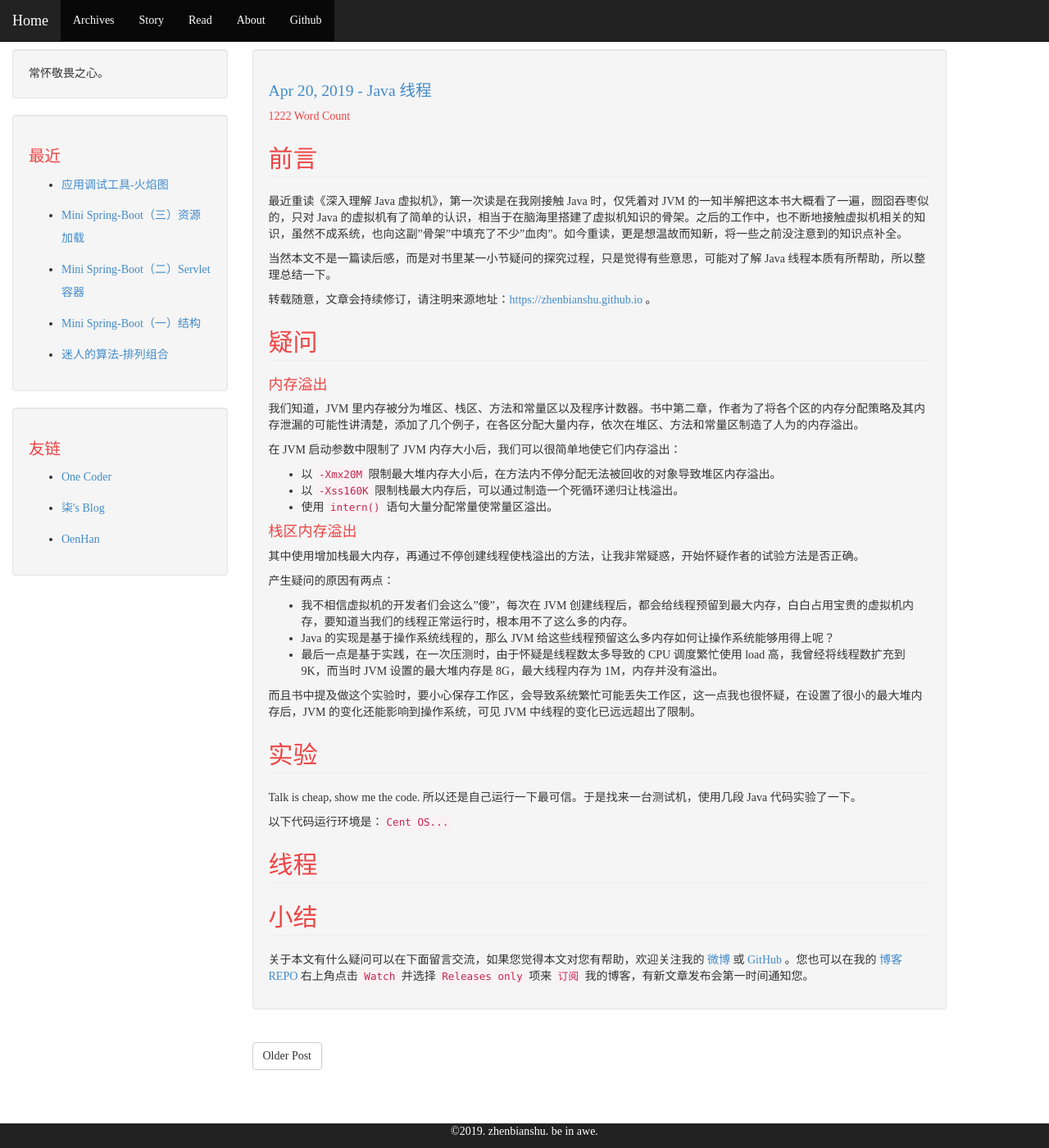
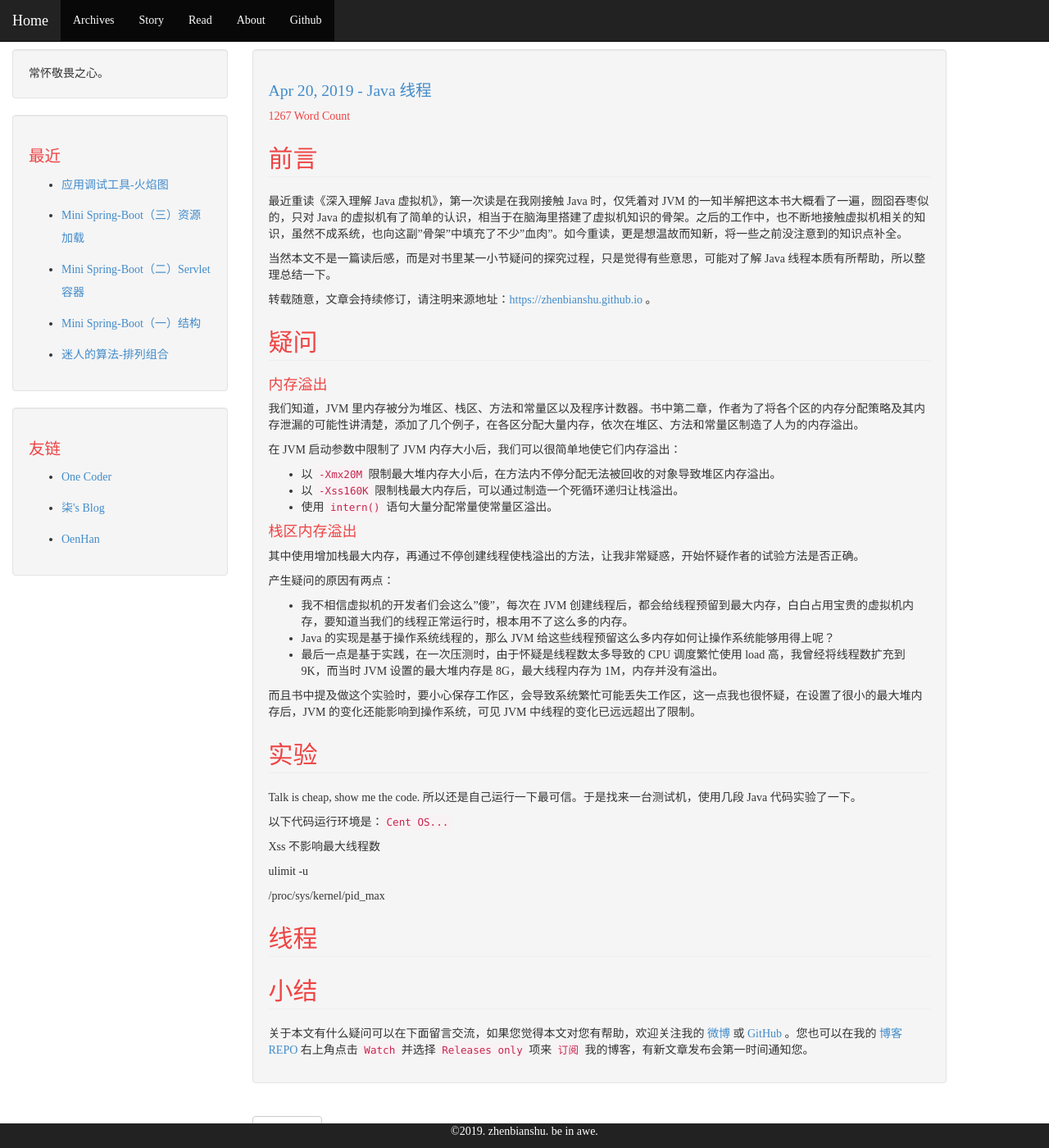
Before and after one commit to zhenbianshu/zhenbianshu.github.io, a Jekyll site: the page built from _posts/2019-04-20-java_threads.md, in a window 1280 px wide and 1400 px high. Shown: the whole window at 82% size. Built offline with Jekyll 4.4.1, drawn with Linux system fonts in a browser that asks for light colours; comment, search, counter and statistics services are not loaded.

Commit message:
add test result;

```diff
--- a/_posts/2019-04-20-java_threads.md
+++ b/_posts/2019-04-20-java_threads.md
@@ -42,6 +42,13 @@ Talk is cheap, show me the code. 所以还是自己运行一下最可信。于
 
 以下代码运行环境是：`Cent OS...`
 
+
+Xss 不影响最大线程数
+
+ulimit -u
+
+/proc/sys/kernel/pid_max
+
 ## 线程
 ---
 
```
